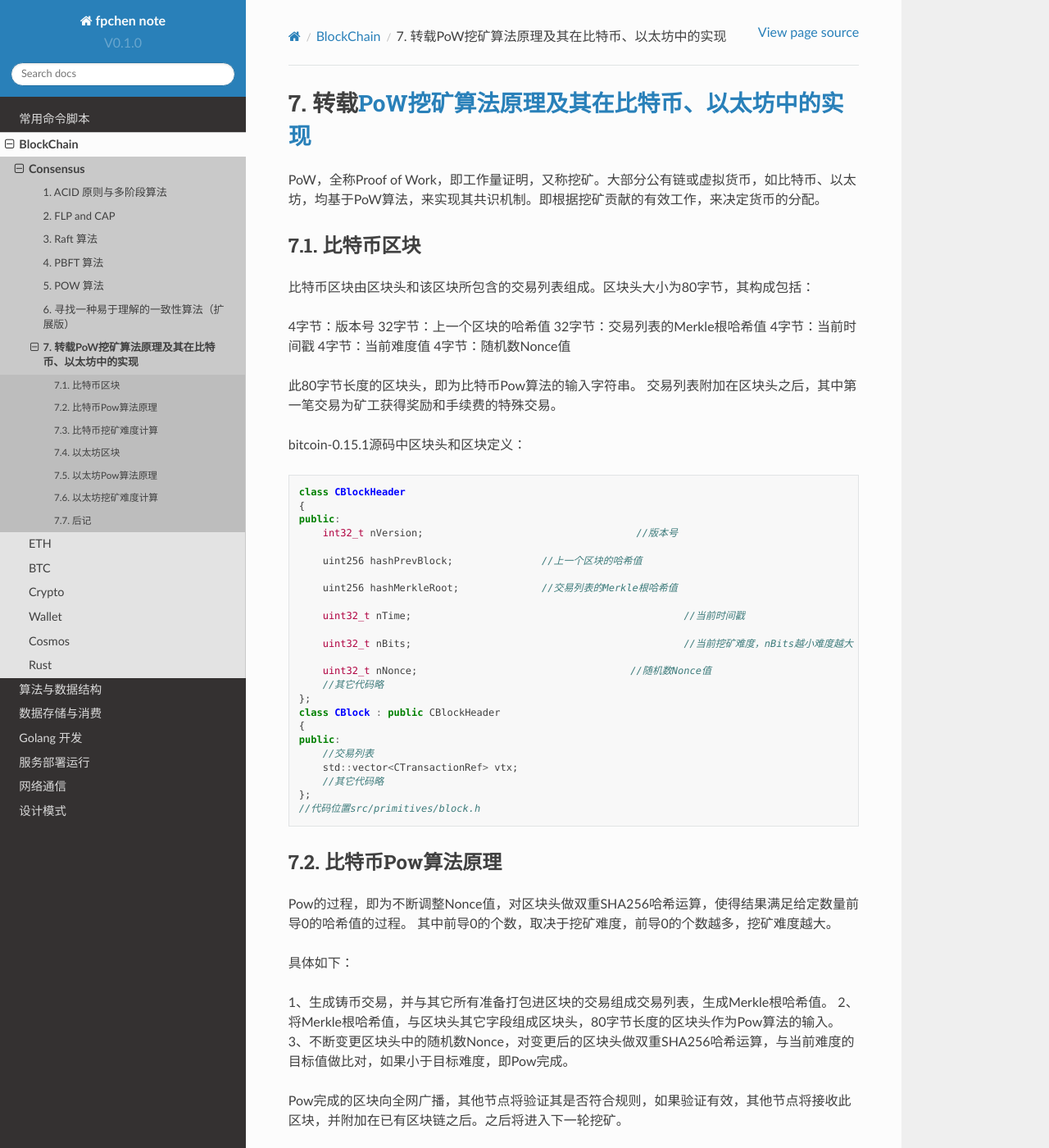
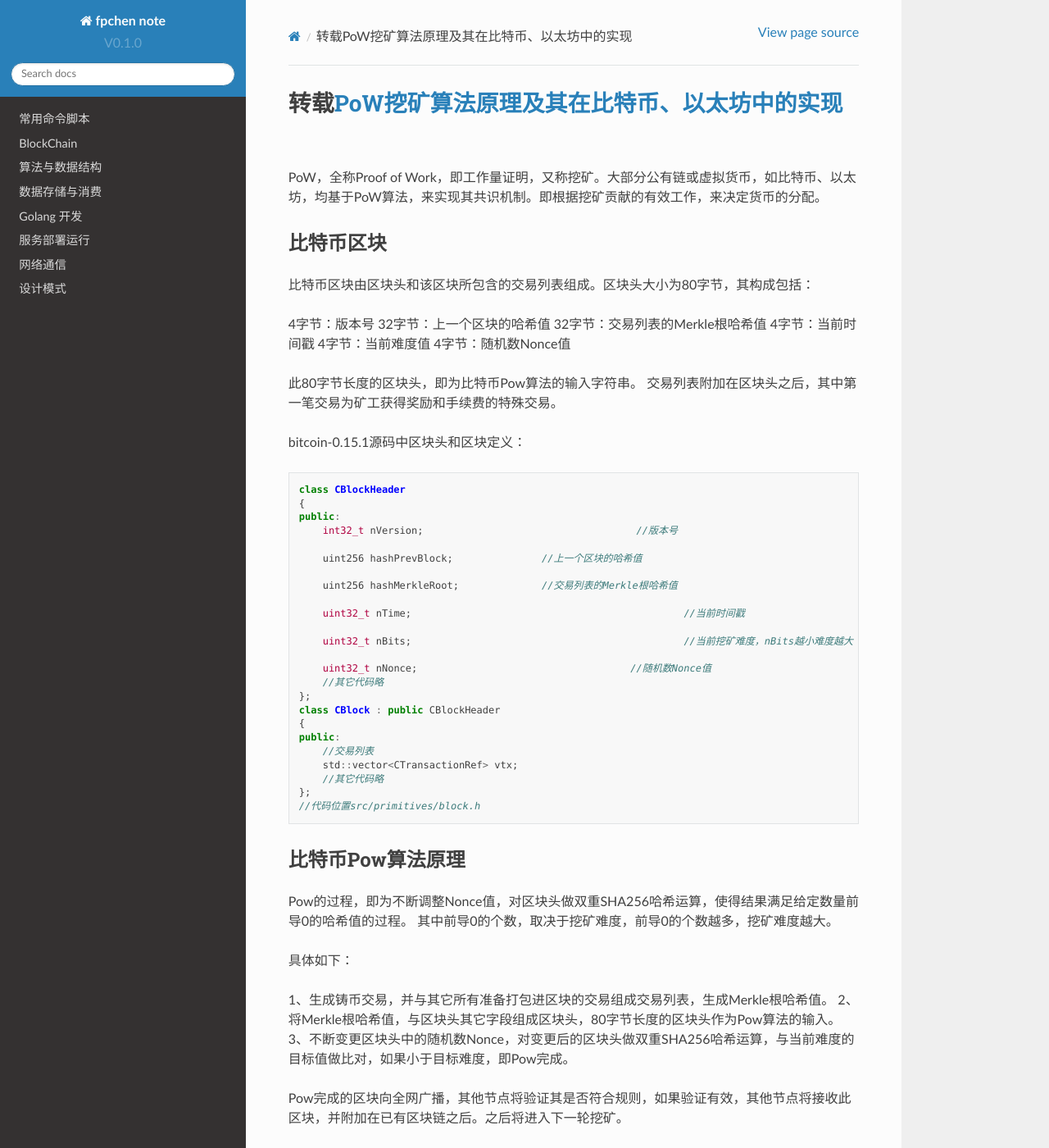
Before and after one commit to fpChan/Note, a Sphinx documentation site: the page built from source/note/BlockChain/consensus/pow-impl.md, in a window 1280 px wide and 1400 px high. Shown: the whole window at 82% size. Built offline with Sphinx 7.4.7 and the Read the Docs theme 2.0.0, drawn with Linux system fonts in a browser that asks for light colours; pages that are not in the unit, such as notebooks, are missing from menus; some of the changed text lies outside the part shown.

Commit message:
feat: update

```diff
--- a/source/note/BlockChain/eth/pow.md
+++ b/source/note/BlockChain/consensus/pow-impl.md
@@ -1,4 +1,4 @@
-## 转载[PoW挖矿算法原理及其在比特币、以太坊中的实现](https://www.lastupdate.net/18355.html)
+# 转载[PoW挖矿算法原理及其在比特币、以太坊中的实现](https://www.lastupdate.net/18355.html)
 
 PoW，全称Proof of Work，即工作量证明，又称挖矿。大部分公有链或虚拟货币，如比特币、以太坊，均基于PoW算法，来实现其共识机制。即根据挖矿贡献的有效工作，来决定货币的分配。
 
```
Also changed, not shown: source/note/BlockChain/crypto/merkle.md (+1 -5 lines), source/note/BlockChain/eth/solidity-basic.md (+2 -0 lines), source/note/BlockChain/eth/solidity-evm.md (+2 -0 lines).
